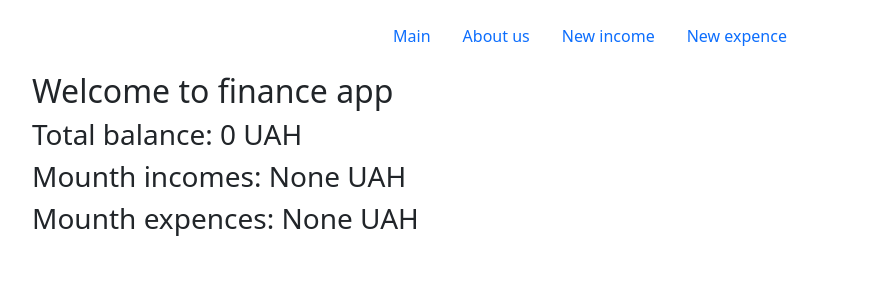
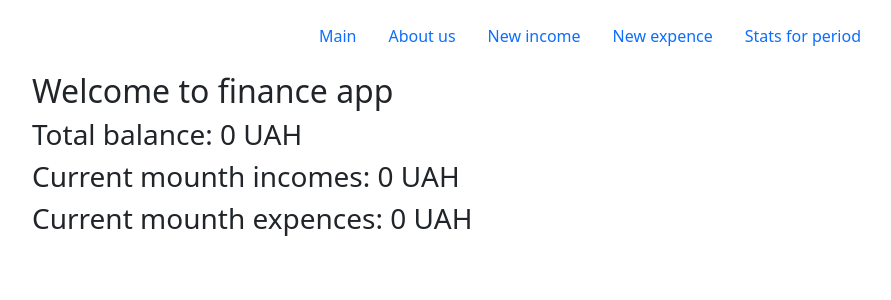
Before and after one commit to Ventriss40k/Finance-log-app-project, a Django app: page / in a window 1280 px wide. Shown: the top 300 px of the page, without its empty margins (50-941 px from the left). Run offline with Django 3.2, Linux system fonts and the light colour scheme; tables that the repository leaves empty hold one stand-in row (values such as "Sample post").

Commit message:
Django homework download

```diff
--- a/f_app/templates/f_app/base.html
+++ b/f_app/templates/f_app/base.html
@@ -18,6 +18,7 @@
           <li class="nav-item"><a href="{% url 'about' %}" class="nav-link">About us</a></li>
           <li class="nav-item"><a href="{% url 'new_income' %}" class="nav-link">New income</a></li>
           <li class="nav-item"><a href="{% url 'new_expence' %}" class="nav-link">New expence</a></li>
+          <li class="nav-item"><a href="{% url 'stats_for_period' %}" class="nav-link">Stats for period</a></li>
         </ul>
       </header>
       <div class="container">
--- a/f_app/templates/f_app/index.html
+++ b/f_app/templates/f_app/index.html
@@ -16,8 +16,8 @@
   </div>
 {% endfor %} -->
 <h3>Total balance: {{total_balance}} UAH</h3>
-<h3>Mounth incomes: {{current_months_sum_incomes}} UAH</h3>
-<h3>Mounth expences: {{current_months_sum_expenses}} UAH</h3>
+<h3>Current mounth incomes: {{current_months_sum_incomes}} UAH</h3>
+<h3>Current mounth expences: {{current_months_sum_expenses}} UAH</h3>
 
 <!-- {% for el in expences %}
   <div class="alert alert-warning mt-2">
--- a/f_app/urls.py
+++ b/f_app/urls.py
@@ -6,4 +6,5 @@ urlpatterns =[
     path('about',views.about, name='about'),
     path('new_income',views.new_income, name='new_income'),
     path('new_expence',views.new_expence, name='new_expence'),
+    path('stats_for_period',views.stats_for_period, name='stats_for_period')
 ]
--- a/f_app/views.py
+++ b/f_app/views.py
@@ -3,7 +3,7 @@ from django.shortcuts import render, redirect
 # from django.db.models import Sum
 from .models import Income
 from .models import Expense
-from .forms import IncomeForm,ExpenceForm
+from .forms import IncomeForm,ExpenceForm,GetStatsForPeriod
 import calendar
 from datetime import date, datetime
 
@@ -20,15 +20,47 @@ def index(request):
 
 
     # current_balance =
-    incomes = Income.objects.all().filter(date__range = start_end_current_month).filter(category = "Main work")
+    incomes = Income.objects.all().filter(date__range = start_end_current_month)
     sum_expences = Expense.objects.all().aggregate(sum = Sum('amount')).get('sum')
     sum_incomes = Income.objects.all().aggregate(sum = Sum('amount')).get('sum')
     total_balance = sum_incomes-sum_expences
+    if total_balance == None:
+        total_balance = 0
     current_months_sum_incomes = Income.objects.all().filter(date__range =start_end_current_month ).aggregate(sum = Sum('amount')).get('sum')
+    if current_months_sum_incomes ==None:
+        current_months_sum_incomes = 0
     current_months_sum_expenses = Expense.objects.all().filter(date__range =start_end_current_month ).aggregate(sum = Sum('amount')).get('sum')
+    if current_months_sum_expenses == None:
+        current_months_sum_expenses = 0
     # Incomes_mounth = incomes.values('amount').order_by('amount')
     return render(request,'f_app/index.html', {'title': 'Main site page', 'incomes': incomes, 'total_balance': total_balance,'current_months_sum_incomes':current_months_sum_incomes, 'current_months_sum_expenses': current_months_sum_expenses })
-    # 1st is request (must have), second - html template. Path is listed as if you already in 'templates' folder
+    # 1st arg is request (must have), second - html template. Path is listed as if you already in 'templates' folder, third - arguments for html template use
+
+def stats_for_period(request):
+    if request.method == 'POST':
+        form = GetStatsForPeriod(request.POST)
+        if form.is_valid():
+            print(form.cleaned_data['start_date'])
+            period_start = form.cleaned_data['start_date']
+            period_end = form.cleaned_data['end_date']
+            period = [period_start,period_end]
+            result_incomes = Income.objects.all().filter(date__range =period ).aggregate(sum = Sum('amount')).get('sum')
+            if result_incomes == None:
+                result_incomes = 0
+            result_expences = Expense.objects.all().filter(date__range =period ).aggregate(sum = Sum('amount')).get('sum')
+            if result_expences == None:
+                result_expences = 0
+
+            result_balance = result_incomes - result_expences
+            return render(request,'f_app/stats_for_period.html',{'title':'Stats for period','form': form, 'result_title': f" For period {period_start} to {period_end}",
+            'result_incomes':f"Incomes: {result_incomes} UAH",'result_expences': f'Expences: {result_expences} UAH','result_balance':f'Balance: {result_balance} UAH' })
+
+    form = GetStatsForPeriod()
+    return render(request,'f_app/stats_for_period.html',{'title':'Stats for period','form': form, 'result_title':'','result_incomes':'','result_expences':'','result_balance':''})
+
+
+
+
 def new_income(request):
     error = ''
     if request.method == 'POST':
@@ -53,7 +85,7 @@ def new_expence(request):
             error ='Form is invalid'
     form = ExpenceForm()
     context ={'form':form, 'error': error}
-    return render(request, 'f_app/new_income.html',context)
+    return render(request, 'f_app/new_expence.html',context)
 
 # def about(request):
 #     return HttpResponse("<h2>This is about section<h2>\n<h6>Here is information about app<h6>")
```
Also changed, not shown: f_app/forms.py (+10 -5 lines), f_app/templates/f_app/stats_for_period.html (added, +21 -0 lines).
